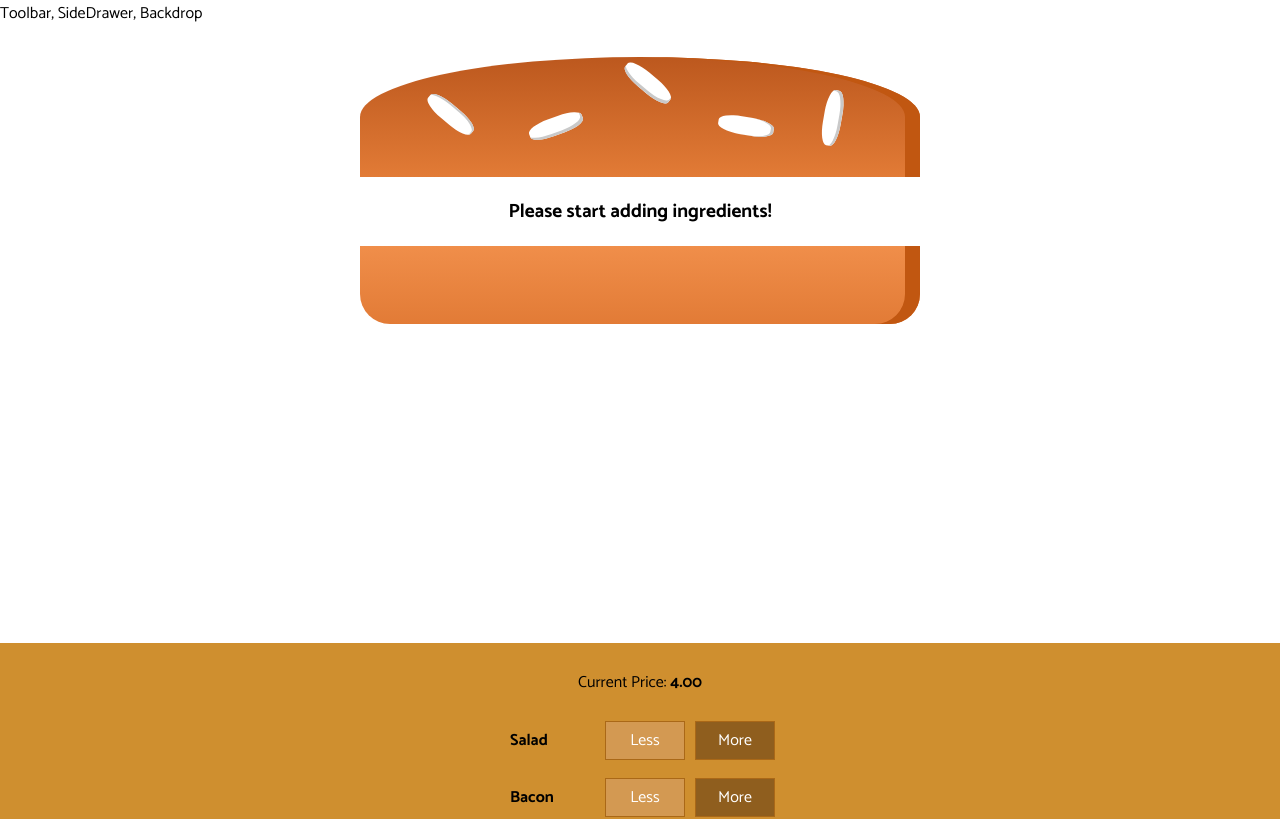
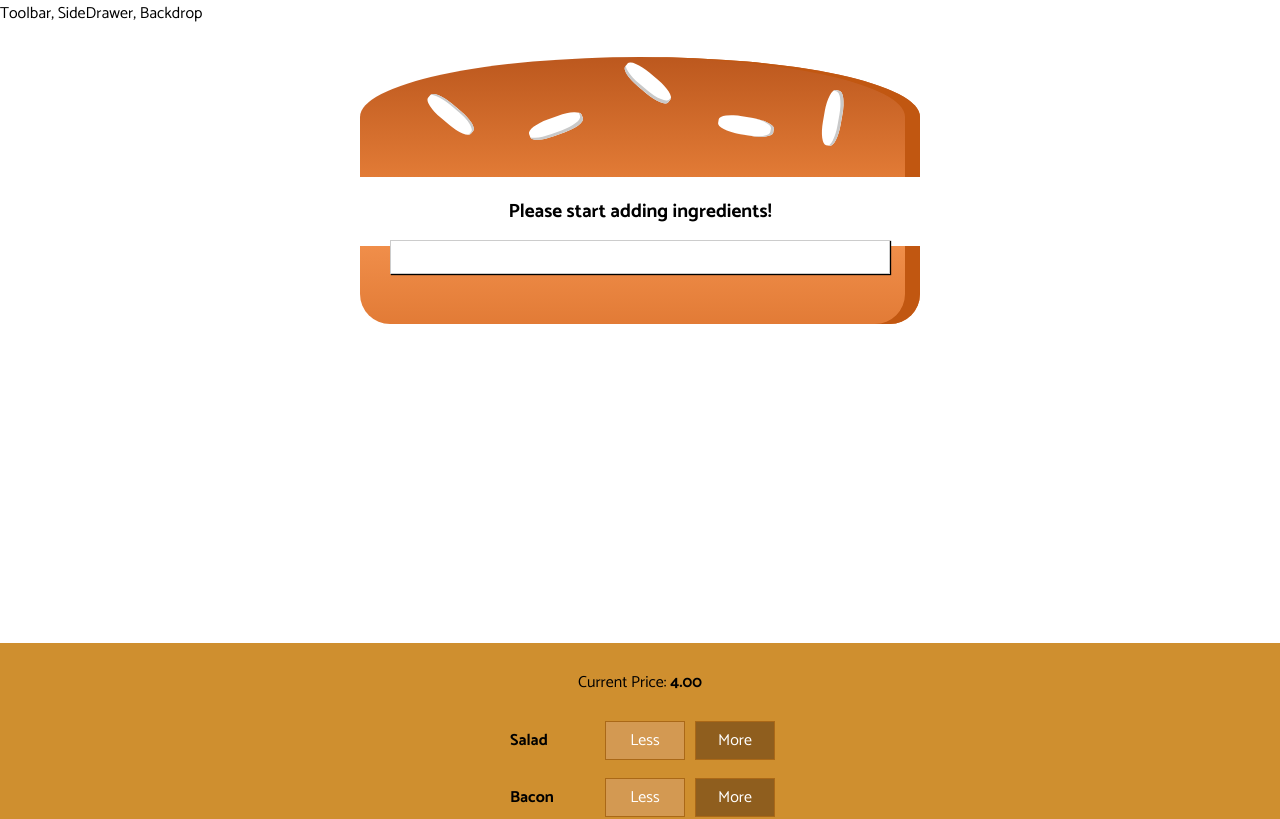
Before and after one commit to olbesp/burger-builder, a React app: page / in a window 1280 px wide. Shown: the top 819 px of the page. Built offline with nearby package versions, Linux system fonts and the light colour scheme.

Commit message:
Create modal component

```diff
--- /dev/null
+++ b/src/components/UI/Modal/Modal.css
@@ -0,0 +1,20 @@
+.Modal {
+    position: fixed;
+    z-index: 500;
+    background-color: white;
+    width: 70%;
+    border: 1px solid #ccc;
+    box-shadow: 1px 1px 1px black;
+    padding: 16px;
+    left: 15%;
+    top: 30%;
+    box-sizing: border-box;
+    transition: all 0.3s ease-out;
+}
+
+@media (min-width: 600px) {
+    .Modal {
+        width: 500px;
+        left: calc(50% - 250px);
+    }
+}
--- /dev/null
+++ b/src/components/UI/Modal/Modal.js
@@ -0,0 +1,10 @@
+import React from 'react';
+import classes from './Modal.css';
+
+const modal = (props) => (
+  <div className={classes.Modal}>
+    {props.children}
+  </div>
+);
+
+export default modal;
--- a/src/containers/BurgerBuilder/BurgerBuilder.js
+++ b/src/containers/BurgerBuilder/BurgerBuilder.js
@@ -2,6 +2,7 @@
 import Aux from '../../hoc/Aux';
 import Burger from '../../components/Burger/Burger';
 import BuildControls from '../../components/Burger/BuildControls/BuildControls';
+import Modal from '../../components/UI/Modal/Modal';
 
 const INGREDIENT_PRICES = {
   salad: 0.5,
@@ -79,6 +80,7 @@
     }
     return (
       <Aux>
+        <Modal />
         <Burger ingredients={this.state.ingredients} />
         <BuildControls
           ingredientAdded={this.addIngredientHandler}
```
Also changed, not shown: src/components/UI/Backdrop/Backdrop.js (added).
